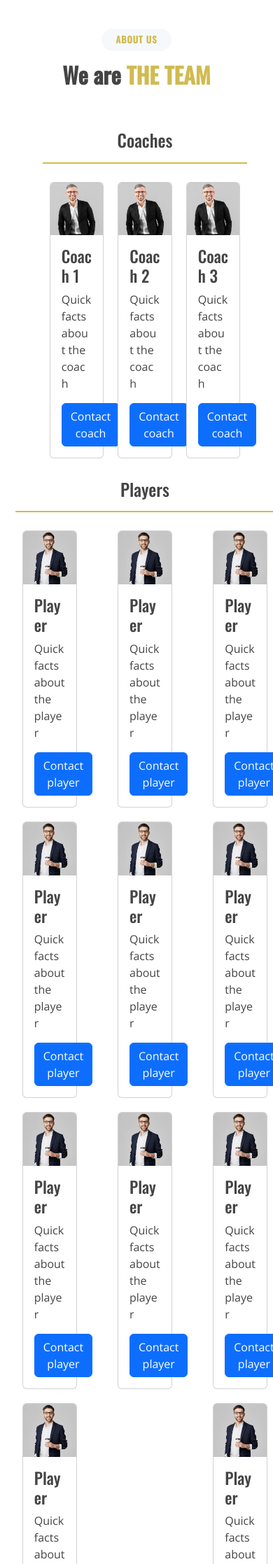
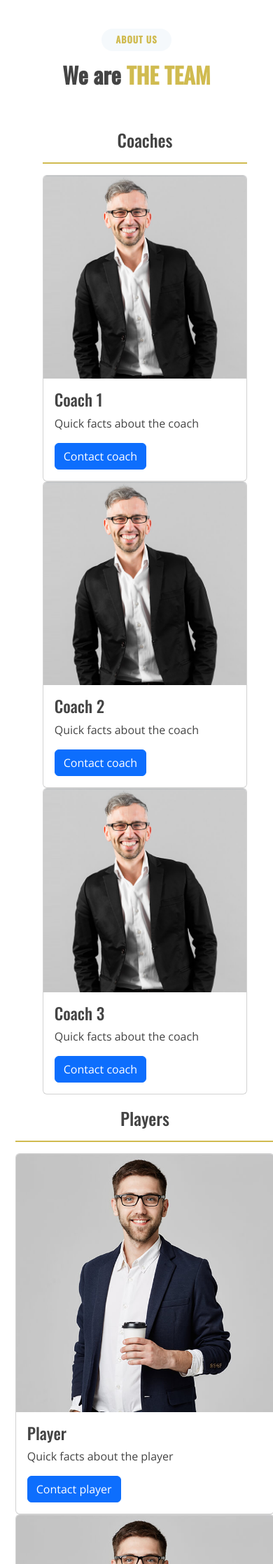
Before and after one commit to Thomas-Cottis-21/baseball_team, a PHP site: page / in a window 390 px wide. Shown: the part 883-3118 px from the top of the page at 70% size. Run offline with PHP 8.4, Linux system fonts and the light colour scheme.

Commit message:
Added media queries to roster

```diff
--- a/assets/css/style.css
+++ b/assets/css/style.css
@@ -10,6 +10,9 @@
 /*--------------------------------------------------------------
 # General
 --------------------------------------------------------------*/
+html,body {
+    overflow-x: hidden;
+}
 body {
 	font-family: 'Open Sans', sans-serif;
 	color: #444444;
@@ -630,7 +633,7 @@ section {
 #roster .roster-container .coaches {
     display: flex;
     flex-direction: row;
-    justify-content: space-between;
+    justify-content: space-evenly;
 }
 
 /* End coaches section */
@@ -649,7 +652,18 @@ section {
     display: flex;
     flex-direction: row;
     flex-wrap: wrap;
-    justify-content: space-between;
+    justify-content: space-evenly;
+}
+@media (max-width: 500px) {
+    #roster .roster-container .coaches,
+    #roster .roster-container .players {
+        flex-direction: column;
+    }
+    #roster .roster-container .coaches .card,
+    #roster .roster-container .players .card {
+        width: 100%;
+        margin: 0;
+    }
 }
 
 /* End players section */
```
